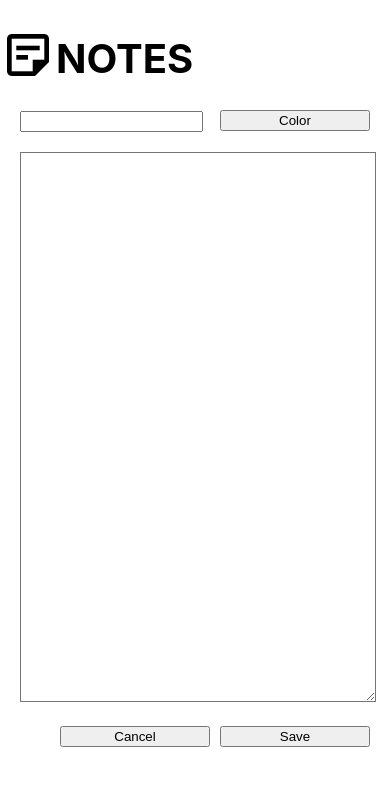
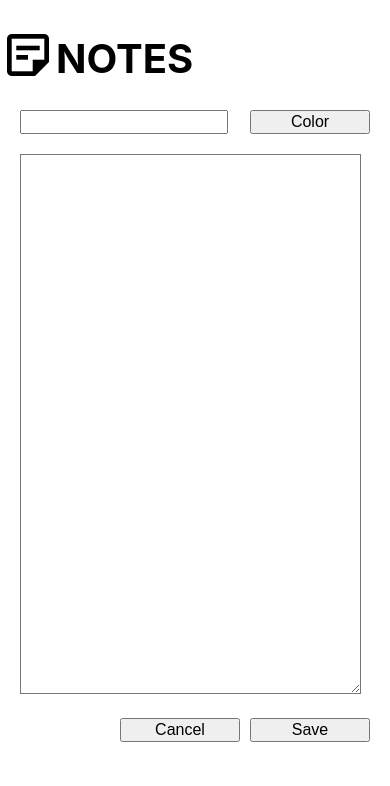
Before and after one commit to slebetman/notes-frontend, a React (Create React App) app: page /note/1 in a window 390 px wide. Shown: the top 786 px of the page. Built offline with nearby package versions, Linux system fonts and the light colour scheme; no server answers.

Commit message:
Refine mobile css

```diff
--- a/src/App.css
+++ b/src/App.css
@@ -19,7 +19,7 @@
 }
 
 #note .input-group #body {
-  width: 100%;
+  width: calc(100% - 5px);
   height: calc(100vh - 260px);
 }
 
@@ -70,6 +70,18 @@
 }
 
 @media (max-width: 1024px) {
+  button, input, textarea {
+    font-size: 16px;
+  }
+
+  #note .input-group #title {
+    width: calc(100% - 150px);
+  }
+
+  #note  .input-group button{
+    width: 120px;
+  }
+
   #content {
     margin: 10px 20px;
   }
@@ -87,12 +99,14 @@
     width: 140px;
     height: 140px;
   }
+
   #note-list .stickies .body .content {
     width: 120px;
     font-size: 9pt;
   }
 
   #note .input-group #body {
-    height: calc(100vh - 300px);
+    width: calc(100% - 15px);
+    height: calc(100vh - 310px);
   }
 }
```
